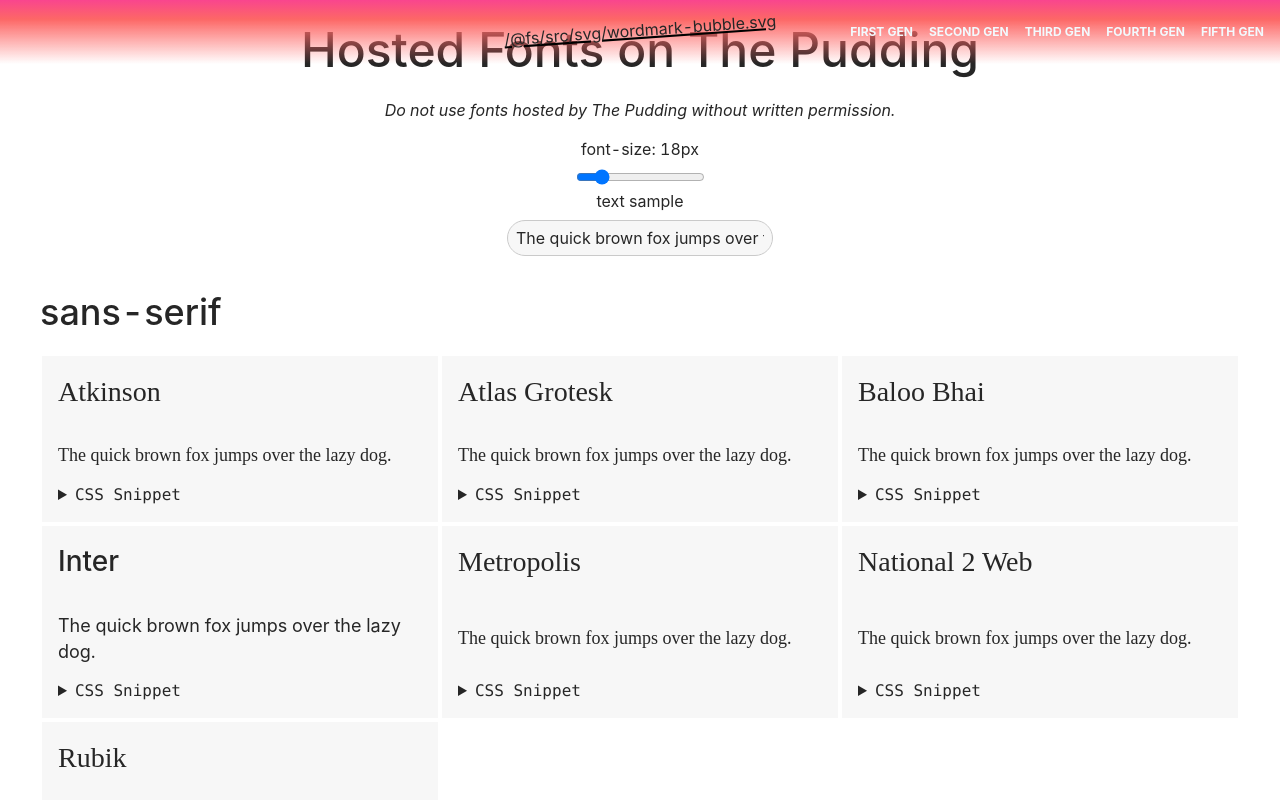
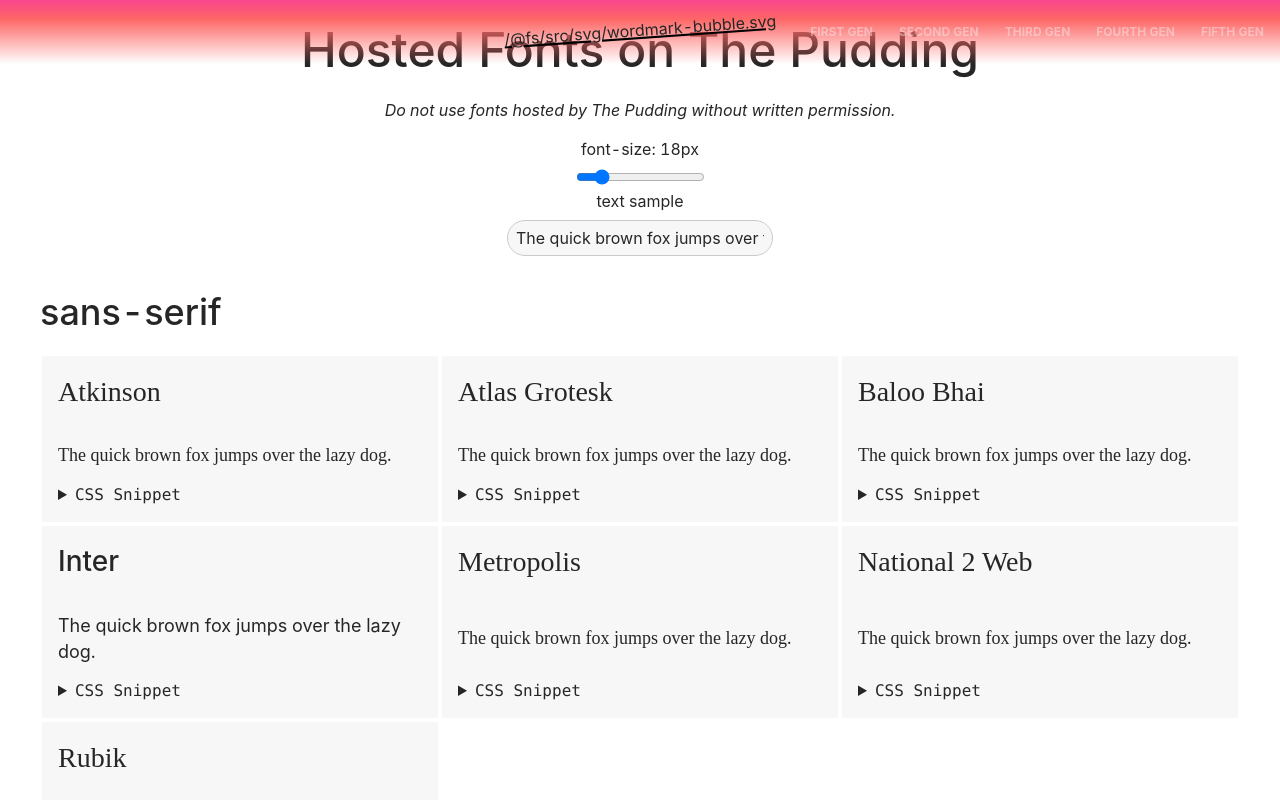
Before and after one commit to the-pudding/kpop-generations, a SvelteKit app: page /demo/fonts in a window 1280 px wide. Shown: the top 800 px of the page. Built offline with nearby package versions, Linux system fonts and the light colour scheme; a web font is replaced by a local one.

Commit message:
working header

```diff
--- a/src/components/Header.svelte
+++ b/src/components/Header.svelte
@@ -2,6 +2,9 @@
 	import _ from "lodash";
 	import copy from "$data/copy.json";
 	import wordmark from "$svg/wordmark-bubble.svg";
+	import { getContext } from "svelte";
+
+	const current = getContext("current");
 
 	const sectionIds = copy.sections.map((section) => section.id);
 </script>
@@ -15,9 +18,13 @@
 
 	<nav>
 		<ul>
-			{#each ["first-gen", "second-gen", "third-gen", "fourth-gen", "fifth-gen"] as id}
+			{#each sectionIds as id}
+				{@const active = current.section === id}
 				{@const title = _.upperCase(id)}
-				<li>{title}</li>
+				<li class:active>
+					<span class="circle"></span>
+					{title}
+				</li>
 			{/each}
 		</ul>
 	</nav>
@@ -28,7 +35,6 @@
 		display: grid;
 		grid-template-columns: 1fr auto 1fr;
 		align-items: center;
-
 		position: fixed;
 		top: 0;
 		z-index: var(--z-top);
@@ -47,7 +53,6 @@
 	.wordmark {
 		grid-column: 2;
 		justify-self: center;
-
 		height: 80%;
 		width: fit-content;
 		transform: rotate(-4deg);
@@ -67,7 +72,6 @@
 	nav {
 		grid-column: 3;
 		justify-self: end;
-
 		color: #f2fafe;
 		font-size: var(--12px);
 		font-weight: bold;
@@ -79,6 +83,33 @@
 		padding: 0;
 		display: flex;
 		gap: 1rem;
+	}
+
+	nav li {
+		display: flex;
+		align-items: center;
+		gap: 0.25rem;
+		opacity: 0.4;
+		transition: opacity 0.3s;
+	}
+
+	nav li.active {
+		opacity: 1;
+	}
+
+	.circle {
+		height: 6px;
+		width: 6px;
+		transform: translate(0, -1px);
+		border-radius: 50%;
+		display: inline-block;
+		background: white;
+		opacity: 0;
+		transition: opacity 0.3s;
+	}
+
+	.active .circle {
+		opacity: 1;
 	}
 
 	:global(header .wordmark svg) {
--- a/src/components/Section.svelte
+++ b/src/components/Section.svelte
@@ -1,6 +1,10 @@
 <script>
 	import themes from "$data/themes.json";
 	import Nodes from "$components/Nodes.svelte";
+	import { getContext } from "svelte";
+	import inView from "$actions/inView.js";
+
+	const current = getContext("current");
 
 	let { id, heading, years, nodes } = $props();
 
@@ -9,7 +13,7 @@
 		.join(";");
 </script>
 
-<section {id} {style}>
+<section {id} {style} use:inView onenter={() => (current.section = id)}>
 	<div class="cover">
 		<img src={`assets/img/${id}/cover.png`} />
 		<div class="years">({years})</div>
--- a/src/routes/+layout.svelte
+++ b/src/routes/+layout.svelte
@@ -1,8 +1,13 @@
 <script>
 	import "$styles/app.css";
 	import Header from "$components/Header.svelte";
+	import { setContext } from "svelte";
 
 	let { children } = $props();
+
+	let current = $state({ section: undefined });
+
+	setContext("current", current);
 </script>
 
 <Header />
```
Also changed, not shown: src/data/copy.json (+1 -1 lines).
